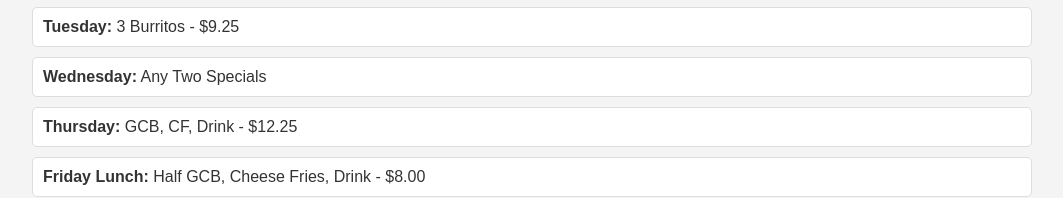
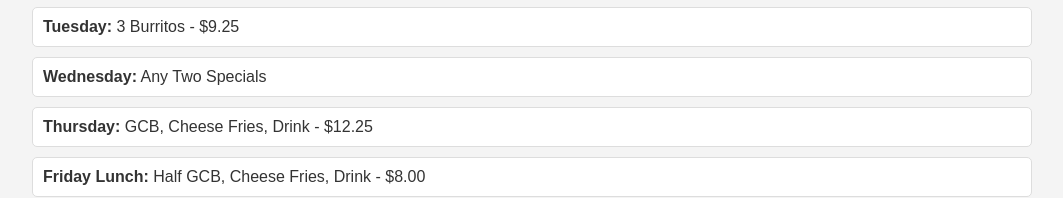
Before and after one commit to jacksonmote/marvins-web, a plain HTML site: page index.html in a window 1280 px wide. Shown: the part 930-1128 px from the top of the page, without its empty margins (108-1171 px from the left). Drawn offline with Linux system fonts and the light colour scheme.

Commit message:
Update index.html

```diff
--- a/index.html
+++ b/index.html
@@ -86,7 +86,7 @@
                 <li><strong>Monday:</strong> Half GCCB, Cheese Fries, Drink - $8.00</li>
                 <li><strong>Tuesday:</strong> 3 Burritos - $9.25</li>
                 <li><strong>Wednesday:</strong> Any Two Specials</li>
-                <li><strong>Thursday:</strong> GCB, CF, Drink - $12.25</li>
+                <li><strong>Thursday:</strong> GCB, Cheese Fries, Drink - $12.25</li>
                 <li><strong>Friday Lunch:</strong> Half GCB, Cheese Fries, Drink - $8.00</li>
             </ul>
 
```
